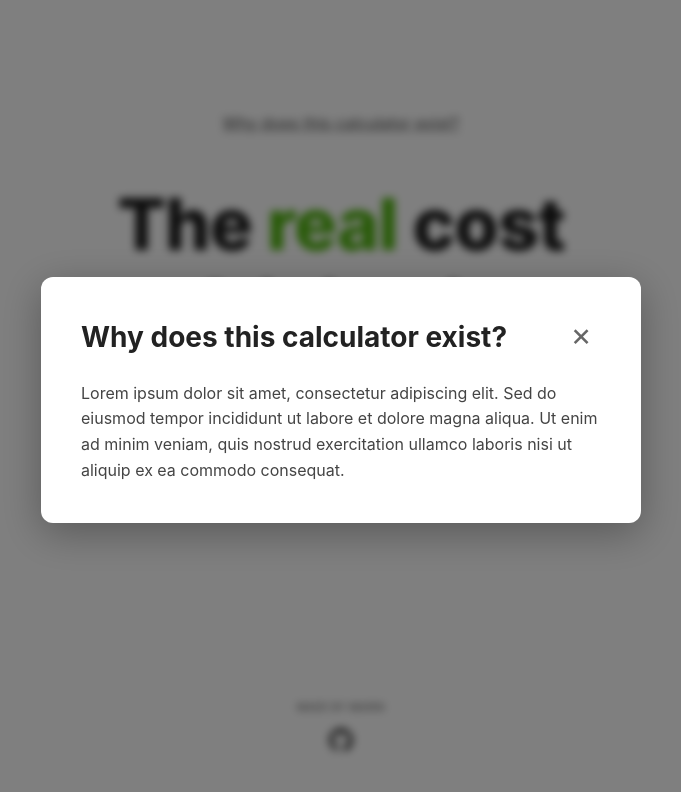
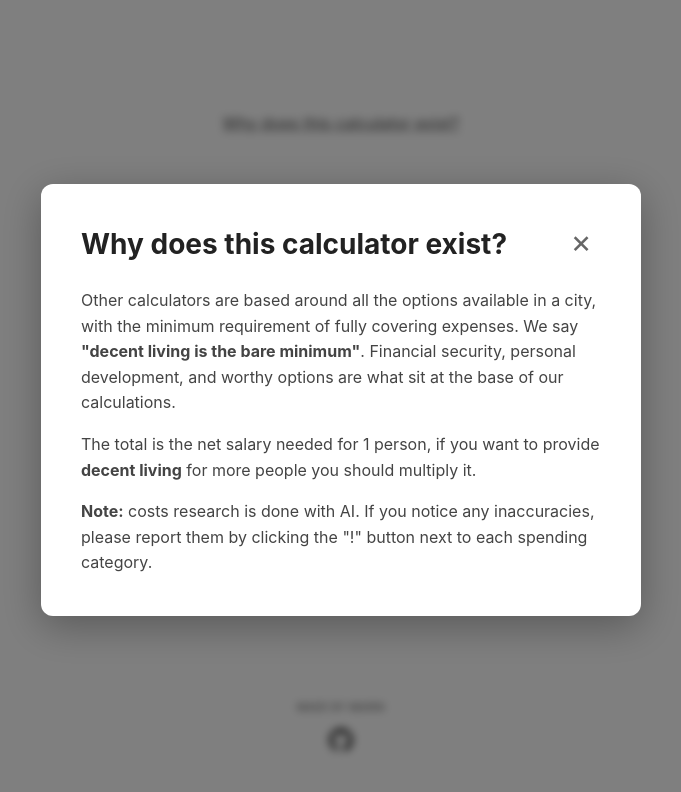
Before and after one commit to marinfr/real-cost-of-living, a React (Create React App) app: page / in a window 1280 px wide. Both pictures are taken after a click on the button "Why does this calculator exist?". Shown: the top 792 px of the page, without its empty margins (299-980 px from the left). Built offline with nearby package versions, Linux system fonts and the light colour scheme; the HTML template or start-up script is replaced by a standard one.

Commit message:
modal statements

```diff
--- a/src/pages/CityDetails.jsx
+++ b/src/pages/CityDetails.jsx
@@ -149,15 +149,19 @@ function CityDetails() {
         title="How to interpret these results?"
       >
         <p>
-          Lorem ipsum dolor sit amet, consectetur adipiscing elit. Sed do eiusmod
-          tempor incididunt ut labore et dolore magna aliqua. Ut enim ad minim
-          veniam, quis nostrud exercitation ullamco laboris nisi ut aliquip ex ea
-          commodo consequat.
+          If you earn more than the calculated amount, you may consider yourself fortunate. However, it is important to recognize that this level of comfort exists within an economic system in which many others can only manage by accepting lower standards — in housing, food, consumer goods, and working conditions.
         </p>
         <p>
-          Duis aute irure dolor in reprehenderit in voluptate velit esse cillum
-          dolore eu fugiat nulla pariatur. Excepteur sint occaecat cupidatat non
-          proident, sunt in culpa qui officia deserunt mollit anim id est laborum.
+          A large part of the problem is the widespread <strong>illusion of affordability</strong>. Markets are saturated with low-quality options designed to fit “any budget”, creating the impression that basic needs remain accessible to everyone. As a result, individuals are often led to believe that financial struggle is primarily the result of personal failure rather than structural conditions.
+        </p>
+        <p>
+          Consider a simple thought experiment: imagine that governments suddenly banned unsafe housing, poor-quality goods, toxic food, and exploitative labour practices. Overnight, a significant portion of the population would find themselves unable to afford what would then be considered the minimum acceptable standard of living. Not because their needs changed, but because the system currently relies on the availability of lower standards to maintain the appearance of affordability.
+        </p>
+        <p>
+          These results are not intended to prescribe solutions or assign blame. They are meant as a reality check — a tool to better understand the gap between <strong>decent living</strong> and what many people can realistically afford today.
+        </p>
+        <p>
+          Awareness is the first step toward meaningful change.
         </p>
       </Modal>
 
--- a/src/pages/CitySelector.jsx
+++ b/src/pages/CitySelector.jsx
@@ -150,10 +150,13 @@ function CitySelector() {
         title="Why does this calculator exist?"
       >
         <p>
-          Lorem ipsum dolor sit amet, consectetur adipiscing elit. Sed do eiusmod
-          tempor incididunt ut labore et dolore magna aliqua. Ut enim ad minim
-          veniam, quis nostrud exercitation ullamco laboris nisi ut aliquip ex ea
-          commodo consequat.
+          Other calculators are based around all the options available in a city, with the minimum requirement of fully covering expenses. We say <strong>"decent living is the bare minimum"</strong>. Financial security, personal development, and worthy options are what sit at the base of our calculations.
+        </p>
+        <p>
+          The total is the net salary needed for 1 person, if you want to provide <strong>decent living</strong> for more people you should multiply it.
+        </p>
+        <p>
+          <strong>Note:</strong> costs research is done with AI. If you notice any inaccuracies, please report them by clicking the "!" button next to each spending category.
         </p>
       </Modal>
 
```
